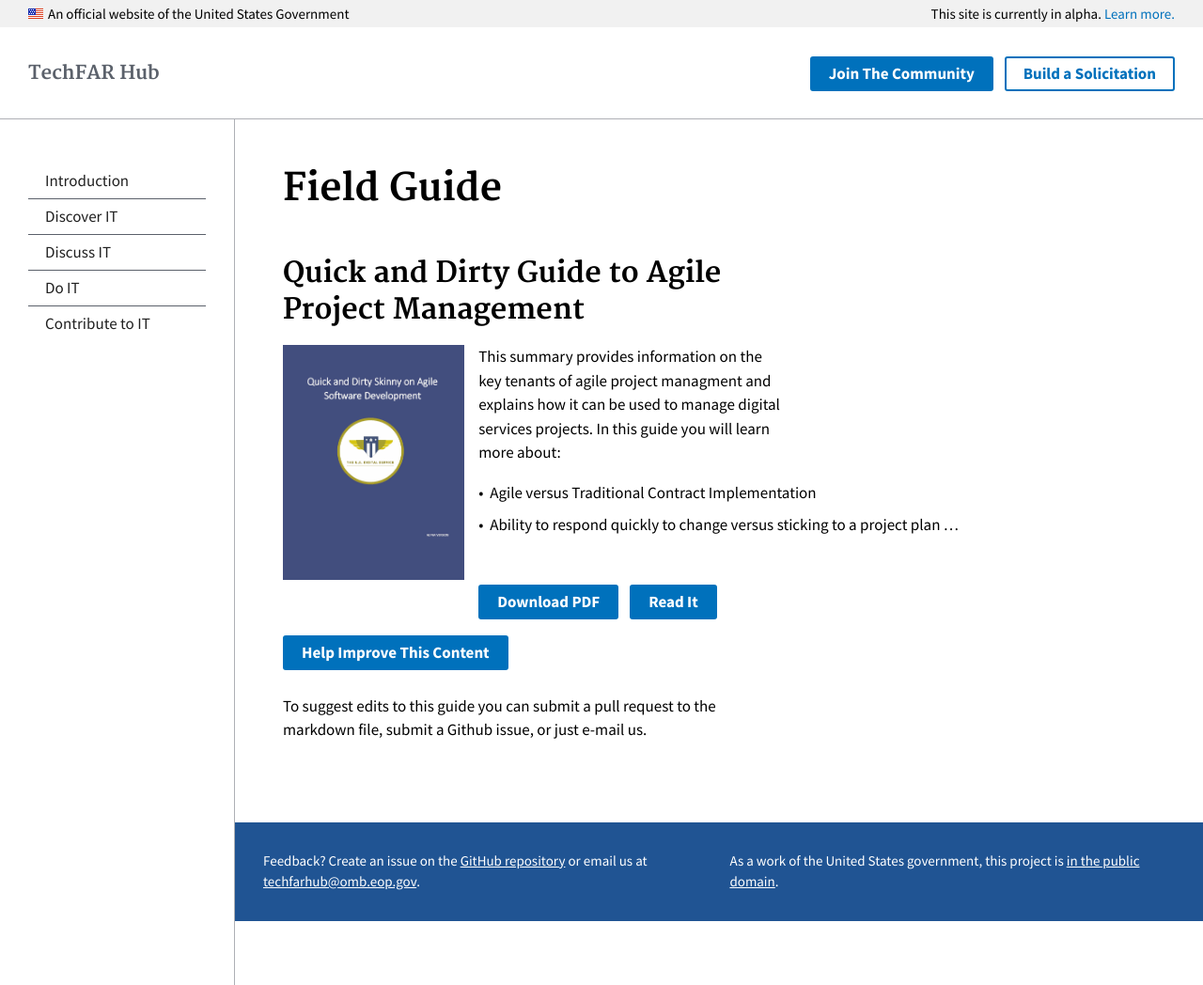
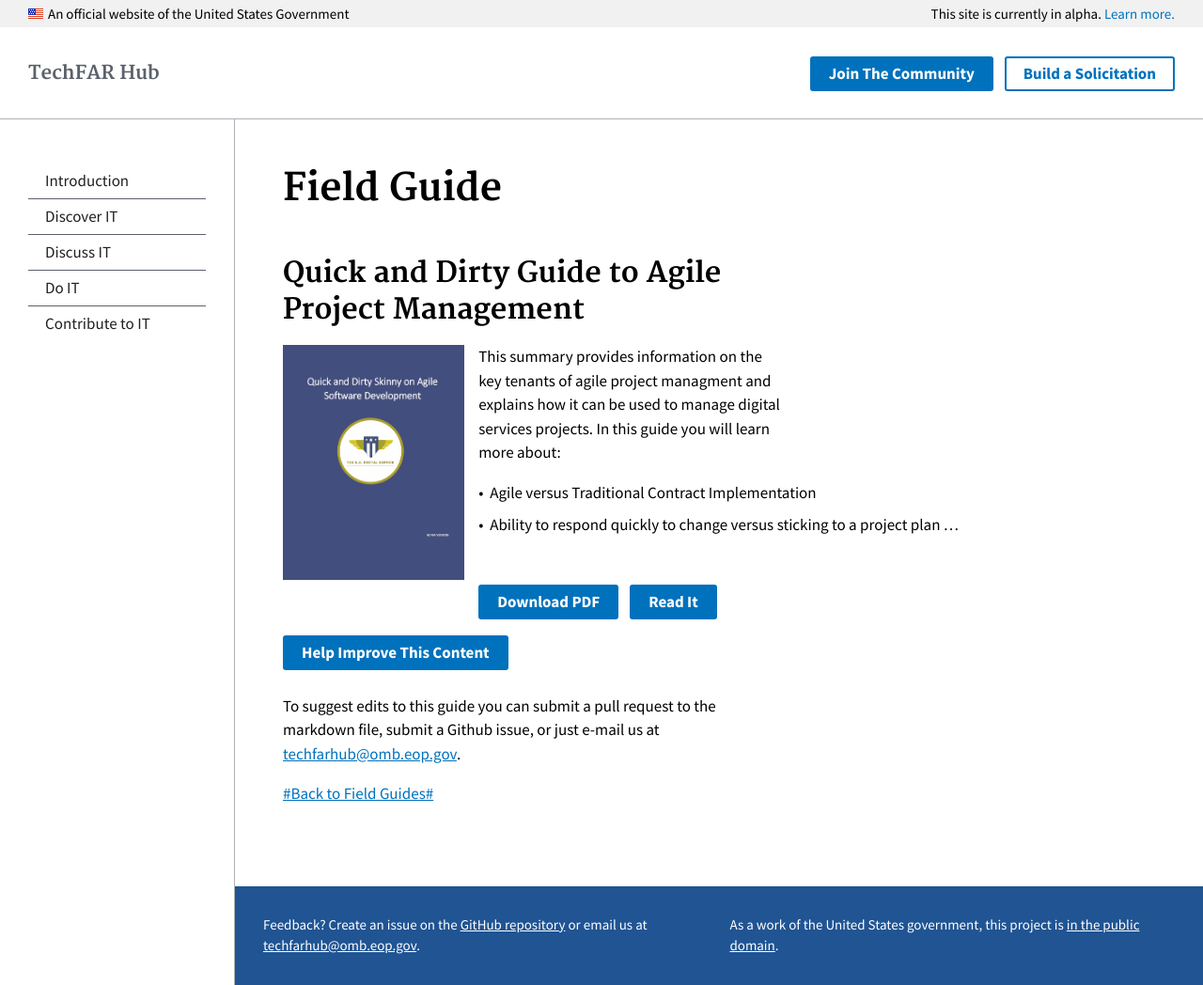
Before and after one commit to usds/techfar-hub, a Jekyll site: the page built from guide-landing/agile.md, in a window 1280 px wide and 1048 px high. Shown: the whole window at 94% size. Built offline with Jekyll 4.4.1, drawn with Linux system fonts in a browser that asks for light colours.

Commit message:
Testing an anchor link back to Field Guides

```diff
--- a/guide-landing/agile.md
+++ b/guide-landing/agile.md
@@ -16,7 +16,9 @@
 
 <a class="usa-button" type="button" href="https://techfarhub.cio.gov/assets/files/Quick%20and%20Dirty%20Skinny%20on%20Agile%20Software%20Development-I2.pdf">Download PDF</a>  <a class="usa-button" type="button" href="https://github.com/usds/techfar-hub/blob/master/docs/Quick-and-Dirty-Skinny-on-Agile-Software-Development.md">Read It</a>  <a class="usa-button" type="button" target="blank" href="https://github.com/usds/techfar-hub/blob/master/README.md">Help Improve This Content</a>
 
-To suggest edits to this guide you can submit a pull request to the markdown file, submit a Github issue, or just e-mail us.
+To suggest edits to this guide you can submit a pull request to the markdown file, submit a Github issue, or just e-mail us at [techfarhub@omb.eop.gov](mailto:techfarhub@omb.eop.gov).
+
+[#Back to Field Guides#]( https://techfarhub.cio.gov/discover-IT/#fieldGuides)
 
 <style> img[alt=QuickSkinnyCover] {
   max-width:  250px;
```
